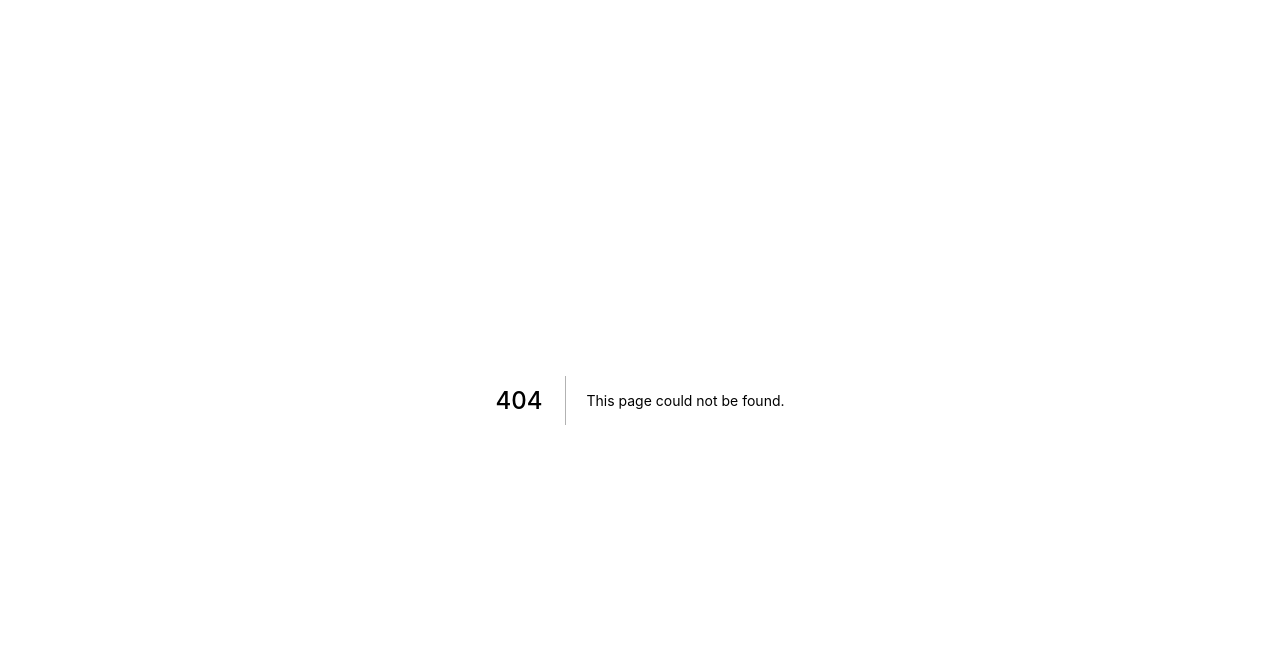
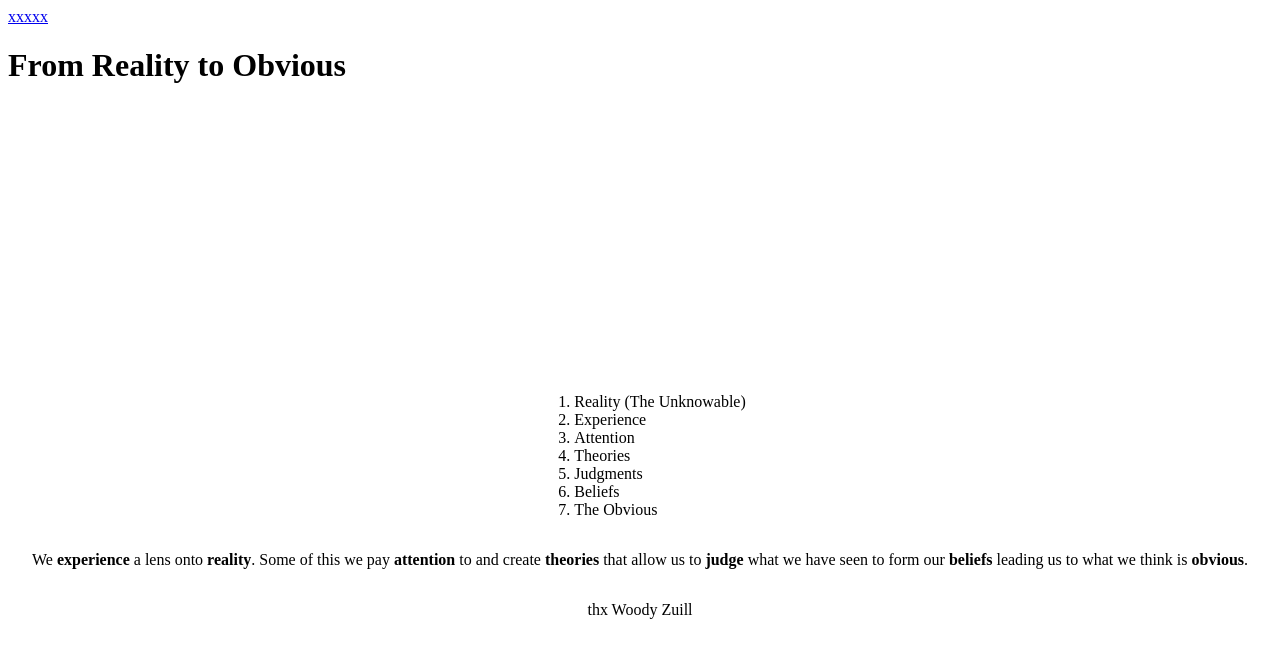
Before and after one commit to ianhomer/windows-of-change, a Next.js app: page /reality-to-obvious in a window 1280 px wide. Before the commit this address had no page. Shown: the top 658 px of the page. Built offline with nearby package versions, Linux system fonts and the light colour scheme.

Commit message:
More pages

```diff
--- a/package.json
+++ b/package.json
@@ -47,6 +47,7 @@
     "npm-check-updates": "^10.2.5",
     "npm-run-all": "^4.1.5",
     "prettier": "^2.2.1",
+    "react-markdown": "^5.0.3",
     "typescript": "^4.1.3"
   }
 }
--- /dev/null
+++ b/src/components/journey.tsx
@@ -0,0 +1,13 @@
+import Link from "next/link";
+
+export default function Journey(): JSX.Element {
+  return (
+    <>
+      <Link href="/">x</Link>
+      <Link href="/north-star">x</Link>
+      <Link href="/goals">x</Link>
+      <Link href="/reality-to-obvious">x</Link>
+      <Link href="/maps">x</Link>
+    </>
+  );
+}
--- a/src/components/layout.tsx
+++ b/src/components/layout.tsx
@@ -1,9 +1,12 @@
 import Head from "next/head";
 import styles from "../styles/Layout.module.css";
+import Journey from "./journey";
+import ReactMarkdown from "react-markdown";
 
 interface LayoutProps {
   title: string;
-  children: any;
+  children?: any;
+  content?: string;
 }
 
 export default function Layout(props: LayoutProps): JSX.Element {
@@ -13,8 +16,12 @@ export default function Layout(props: LayoutProps): JSX.Element {
         <title>{props.title}</title>
       </Head>
       <main>
+        <Journey />
         <h1>{props.title}</h1>
-        <div className={styles.container}>{props.children}</div>
+        <div className={styles.container}>
+          {props.content && <ReactMarkdown children={props.content} />}
+          {props.children && <>{props.children}</>}
+        </div>
       </main>
     </>
   );
--- a/src/pages/_app.tsx
+++ b/src/pages/goals.tsx
@@ -1,6 +1,12 @@
-import "../styles/globals.css";
-import { AppProps } from "next/app";
+import Layout from "../components/layout";
 
-export default function MyApp({ Component, pageProps }: AppProps) {
-  return <Component {...pageProps} />;
+const content = `
+- goals
+- work
+- change
+- things change
+`;
+
+export default function Page() {
+  return <Layout title="Goals" content={content} />;
 }
--- a/src/pages/index.tsx
+++ b/src/pages/index.tsx
@@ -1,7 +1,7 @@
 import Layout from "../components/layout";
 import Link from "next/link";
 
-export default function Index() {
+export default function Page() {
   return (
     <Layout title="Start">
       <p>Getting started ...</p>
--- /dev/null
+++ b/src/pages/reality-to-obvious.tsx
@@ -0,0 +1,21 @@
+import Layout from "../components/layout";
+
+const content = `
+1. Reality (The Unknowable)
+2. Experience
+3. Attention
+4. Theories
+5. Judgments
+6. Beliefs
+7. The Obvious
+
+We **experience** a lens onto **reality**. Some of this we pay **attention** to
+and create **theories** that allow us to **judge** what we have seen to form our
+**beliefs** leading us to what we think is **obvious**.
+
+thx Woody Zuill
+`;
+
+export default function Page() {
+  return <Layout title="From Reality to Obvious" content={content}/>
+}
--- a/src/pages/start.tsx
+++ b/src/pages/start.tsx
@@ -1,6 +1,6 @@
 import Layout from "../components/layout";
 
-export default function Index() {
+export default () => {
   return (
     <Layout title="Start">
       <p>Getting started ...</p>
```
Also changed, not shown: src/pages/maps.tsx (added, +11 -0 lines), 1 other file (tests, documents, lock files or other folders).
